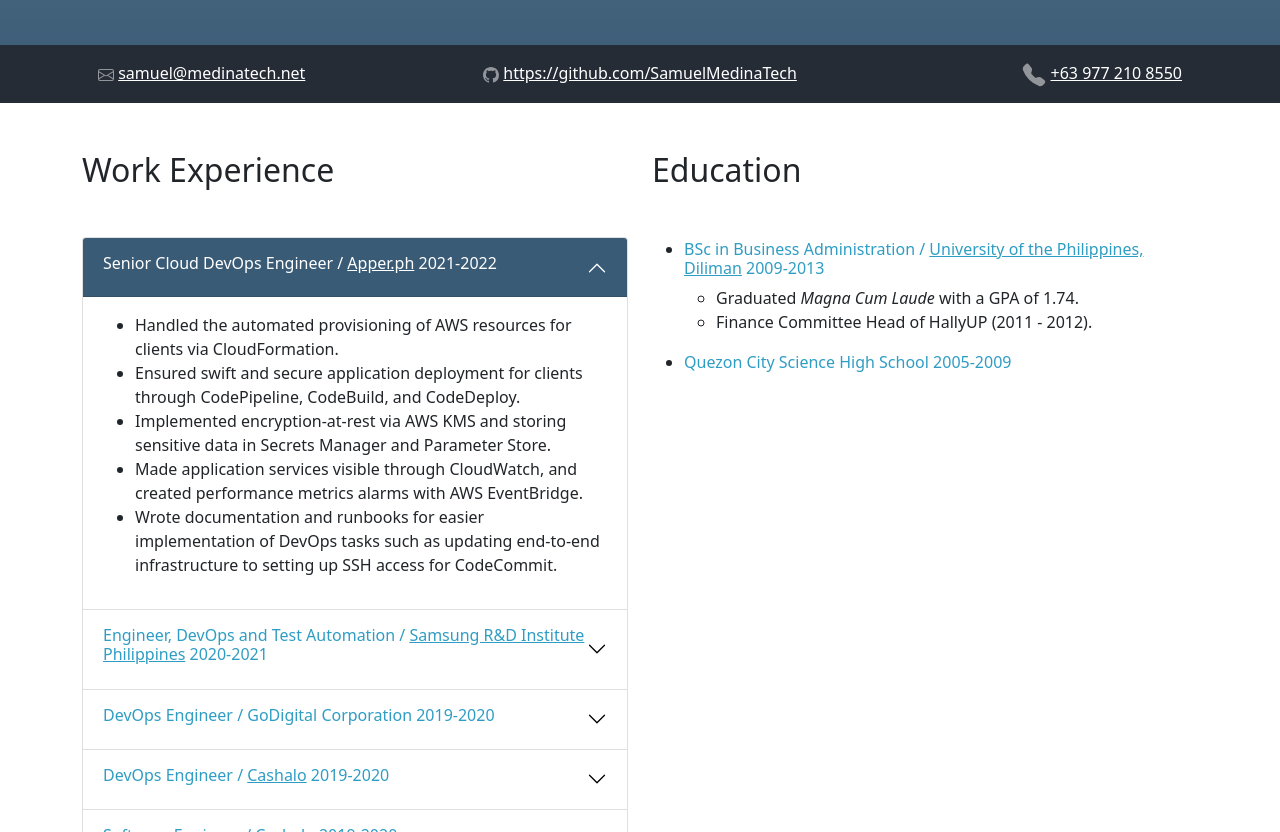
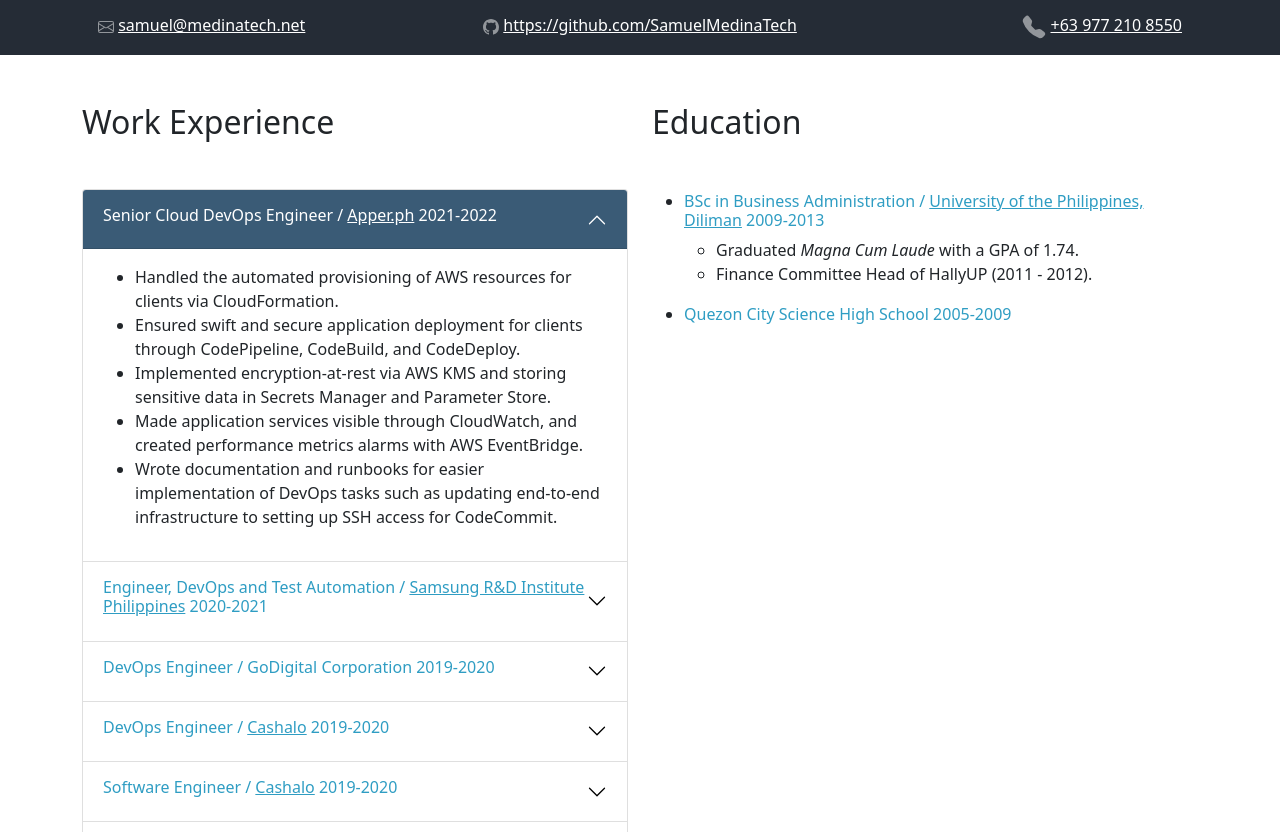
Before and after one commit to SamuelMedinaTech/curriculum-vitae, a plain HTML site: page index.html in a window 1280 px wide. Shown: the part 268-1100 px from the top of the page. Drawn offline with nearby package versions, Linux system fonts and the light colour scheme.

Commit message:
Update dev configuration

```diff
--- a/index.html
+++ b/index.html
@@ -8,7 +8,7 @@
 <head>
   <meta charset="utf-8">
   <meta http-equiv="X-UA-Compatible" content="IE=edge">
-  <title>Resume - Rod Samuel Medina</title>
+  <title>CV - Rod Samuel Medina</title>
   <meta name="description" content="">
   <meta name="viewport" content="width=device-width, initial-scale=1">
   <meta property="og:image" content="https://samuelmedinatech.github.io/curriculum-vitae/assets/img/samuel_profile_picture.png">
@@ -41,7 +41,7 @@
         </div>
       </div>
     </div>
-    <nav class="text-white-50 mt-5">
+    <nav class="text-white-50">
       <div class="container">
         <div class="row p-3">
           <div class="col-md pb-2 pb-md-0">
```
